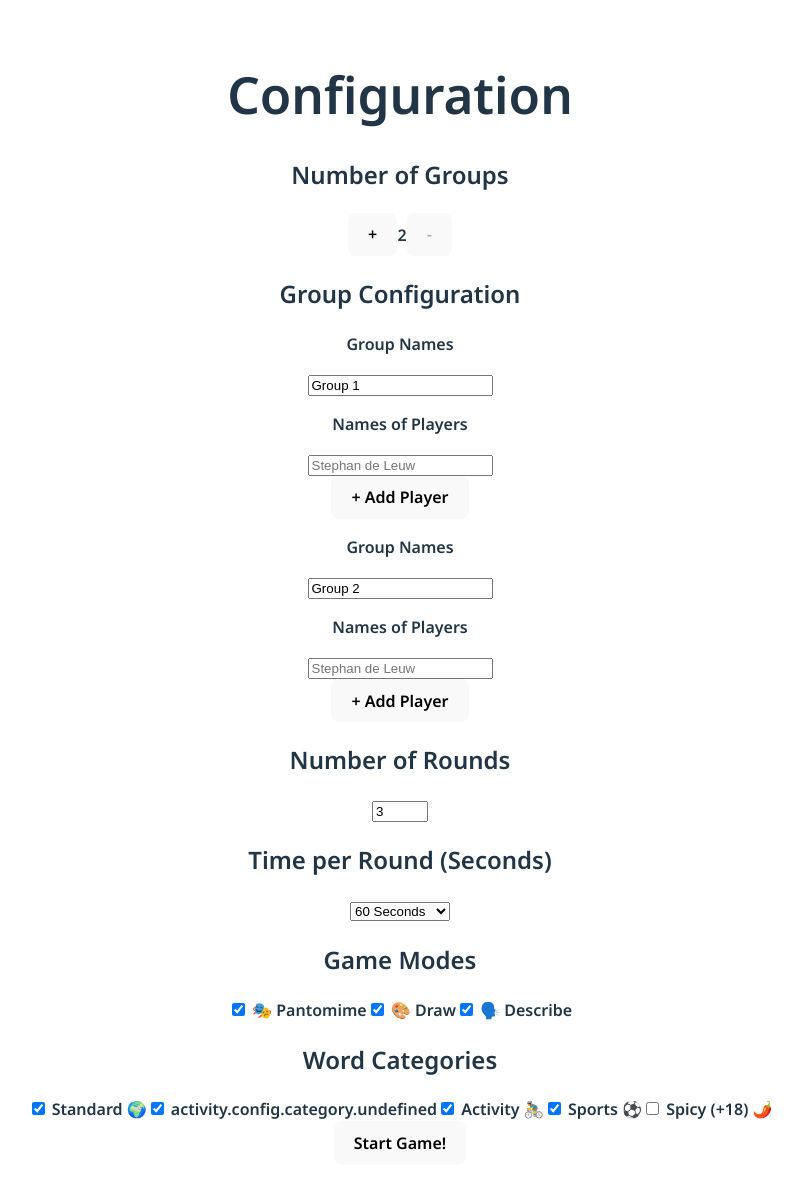
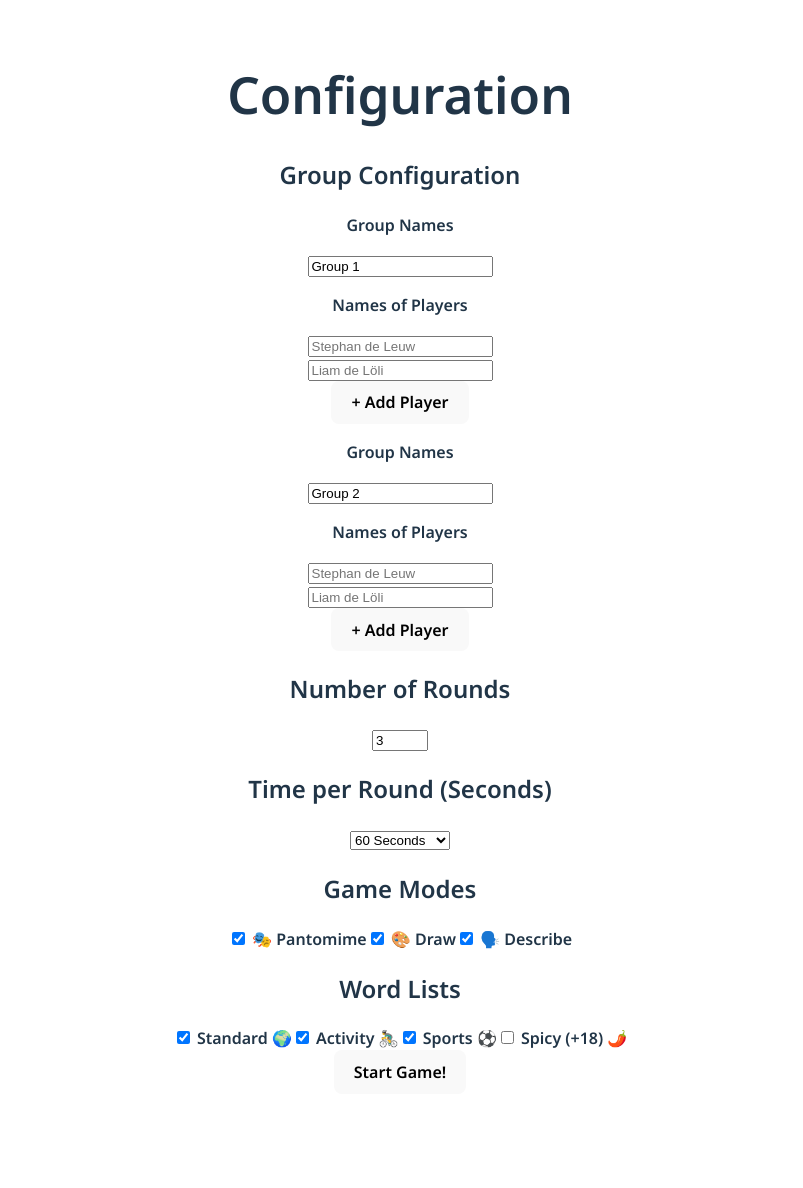
Before and after one commit to hagmannStephan/prosecco-party-vue, a Vue app: page /activity/game-config in a window 1280 px wide. Shown: the top 1188 px of the page, without its empty margins (240-1043 px from the left). After the commit the page ends 1126 px from the top, so only its background shows below. Built offline with nearby package versions, Linux system fonts and the light colour scheme.

Commit message:
chore: updated activity config so that it complies with new gameStore

```diff
--- a/src/helpers/Activity/wordListHelper.ts
+++ b/src/helpers/Activity/wordListHelper.ts
@@ -31,17 +31,11 @@ export function getRandomWord(): WordEntry | string {
 }
 
 export function getWordListCategories(): string[] {
-    const wordListStore = useWordListStore()
-    const languageSettingsStore = useLanguageSettingsStore()
-
-    // Make sure store is initialized first
-    if (!wordListStore.isInitialized) {
-        console.warn('[getWordListCategories] Word list store not initialized')
-        return []
-    }
-
-    const language = languageSettingsStore.getLanguage()
-
-    // Get all categories from the word list
-    return wordListStore.getAvailableCategories(language)
+    // TODO: Don't hardcode this, but check the store for available categories
+    return [
+        'standard',
+        'activity',
+        'sport',
+        'spicy',
+    ]
  }
--- a/src/locales/de/games/activity/ActivityConfig.ts
+++ b/src/locales/de/games/activity/ActivityConfig.ts
@@ -28,8 +28,8 @@ export default {
         "draw": "🎨 Zeichnen",
         "describe": "🗣️ Beschreiben",
     },
-    "category": {
-        "title": "Wörterkategorien",
+    "wordlist": {
+        "title": "Wörterlisten",
         "standard": "Standard 🌍",
         "activity": "Aktivität 🚴‍♂️",
         "sport": "Sport ⚽",
@@ -42,7 +42,8 @@ export default {
         "min-groups": "Es müssen mindestens 2 Gruppen gebildet werden.",
         "min-players-per-group": "Es muss mindestens 1 Spieler pro Gruppe geben.",
         "group-name-required": "Bitte geben Sie einen Namen für alle Gruppen ein.",
-        "category-required": "Bitte wählen Sie mindestens eine Kategorie.",
+        "wordlist-required": "Bitte wählen Sie mindestens eine Liste.",
+        "rounds-range": "Es muss mindestens 1 Runde gespielt werden.",
     },
     "start-game": "Spiel starten!",
 }
--- a/src/locales/en/games/activity/ActivityConfig.ts
+++ b/src/locales/en/games/activity/ActivityConfig.ts
@@ -28,8 +28,8 @@ export default {
         "draw": "🎨 Draw",
         "describe": "🗣️ Describe",
     },
-    "category": {
-        "title": "Word Categories",
+    "wordlist": {
+        "title": "Word Lists",
         "standard": "Standard 🌍",
         "activity": "Activity 🚴‍♂️",
         "sport": "Sports ⚽",
@@ -42,7 +42,8 @@ export default {
         "min-groups": "At least 2 groups must be formed.",
         "min-players-per-group": "There must be at least 1 player per group.",
         "group-name-required": "Please enter a name for all groups.",
-        "category-required": "Please select at least one category.",
+        "wordlist-required": "Please select at least one word lists.",
+        "rounds-range": "You need to play at least 1 round"
     },
     "start-game": "Start Game!",
 }
--- a/src/views/games/activity/ActivityBreak.vue
+++ b/src/views/games/activity/ActivityBreak.vue
@@ -39,6 +39,6 @@ onMounted(() => {
     <h1>{{ currentPlayerName + t('activity.break.title') }}</h1>
     <h2>{{ t('activity.break.team') + ': ' + currentGroupName }}</h2>
     <h2>{{ t('activity.break.mode.title') }}</h2>
-    <p>{{ t(`activity.break.mode.${gS.getCurrentGameMode?.name || 'pantomime'}`) }}</p>
+    <p>{{ t(`activity.break.mode.${gS.getCurrentWordList || 'pantomime'}`) }}</p>
     <button @click="pushRouter('/activity')">{{ t('activity.break.button.start') }}</button>
 </template>
--- a/src/views/games/activity/ActivityConfig.vue
+++ b/src/views/games/activity/ActivityConfig.vue
@@ -11,51 +11,30 @@ const pushRouter = usePushRouter();
 const gameStore = useGameStore();
 const wordListStore = useWordListStore();
 
-// Form data
+// Form data - exactly 2 groups, no more, no less
 const groups = ref([
-  { id: 0, name: t('activity.config.groups.default', { num: 1 }), players: [{ id: 0, name: '' }] },
-  { id: 1, name: t('activity.config.groups.default', { num: 2 }), players: [{ id: 0, name: '' }] }
+  { id: 0, name: t('activity.config.groups.default', { num: 1 }), players: [{ id: 0, name: '' }, { id: 1, name: '' }] },
+  { id: 1, name: t('activity.config.groups.default', { num: 2 }), players: [{ id: 0, name: '' }, { id: 1, name: '' }] }
 ]);
 const rounds = ref(3);
 const timePerRound = ref(60);
 const selectedGameModes = ref(['pantomime', 'draw', 'describe']);
 const gameModes = ['pantomime', 'draw', 'describe'];
-const wordCategories = ref<string[]>([]);
-const defaultCategories = ref<string[]>([]);  // Exclude 'spicy' category by default
-const selectedCategories = ref<string[]>([]);
+const allowedWordLists = ref<string[]>([]);
+const defaultWordLists = ref<string[]>([]);  // Exclude 'spicy' category by default
+const selectedWordLists = ref<string[]>([]);
 
 onMounted(async () => {
   if (!wordListStore.isInitialized) {
     await wordListStore.init();
   }
 
-  const categories = getWordListCategories();
+  const wordLists = getWordListCategories();
 
-  wordCategories.value = categories;
-  defaultCategories.value = categories.filter(cat => cat !== 'spicy');
-  selectedCategories.value = defaultCategories.value;
+  allowedWordLists.value = wordLists;
+  defaultWordLists.value = wordLists.filter(list => list !== 'spicy');
+  selectedWordLists.value = defaultWordLists.value;
 });
-
-
-// Add a new group
-const addGroup = () => {
-  const newId = groups.value.length;
-  groups.value.push({
-    id: newId,
-    name: t('activity.config.groups.default', { num: newId + 1 }),
-    players: [{ id: 0, name: '' }]
-  });
-};
-
-// Remove a group
-const removeGroup = (id: number) => {
-  if (groups.value.length > 2) {
-    groups.value = groups.value.filter(group => group.id !== id);
-    groups.value.forEach((group, index) => {
-      group.id = index;
-    });
-  }
-};
 
 // Add a player to a group
 const addPlayer = (groupId: number) => {
@@ -66,10 +45,10 @@ const addPlayer = (groupId: number) => {
   }
 };
 
-// Remove a player from a group
+// Remove a player from a group (minimum 2 players required)
 const removePlayer = (groupId: number, playerId: number) => {
   const group = groups.value.find(g => g.id === groupId);
-  if (group && group.players.length > 1) {
+  if (group && group.players.length > 2) {
     group.players = group.players.filter(player => player.id !== playerId);
     // Reassign IDs to ensure sequential ordering
     group.players.forEach((player, index) => {
@@ -80,15 +59,9 @@ const removePlayer = (groupId: number, playerId: number) => {
 
 // Submit the form and start the game
 const startGame = () => {
-  // Validate that we have at least 2 groups
-  if (groups.value.length < 2) {
-    alert(t('activity.config.error.min-groups'));
-    return;
-  }
-
-  // Validate that each group has at least one player
-  if (groups.value.some(group => group.players.length === 0)) {
-    alert(t('activity.config.error.min-players-per-group'));
+  // Validate that each group has at least two players
+  if (groups.value.some(group => group.players.length < 2)) {
+    alert(t('activity.config.error.min-players-per-group-two'));
     return;
   }
 
@@ -112,15 +85,20 @@ const startGame = () => {
     return;
   }
 
-  // Validate that at least one category is selected
-  if (selectedCategories.value.length === 0) {
-    alert(t('activity.config.error.category-required'));
+  // Validate that at least one word list is selected
+  if (selectedWordLists.value.length === 0) {
+    alert(t('activity.config.error.wordlist-required'));
     return;
   }
 
+  // Validate that at least one round is set
+  if (rounds.value < 1) {
+    alert(t('activity.config.error.rounds-range'));
+    return;
+  }
 
   // Save settings to the store - match the structure used in tests
-  gameStore.setGameSettings({
+  gameStore.setGameStore({
     groups: groups.value.map(group => ({
       ...group,
       score: 0,
@@ -129,7 +107,7 @@ const startGame = () => {
     rounds: rounds.value,
     timePerRound: timePerRound.value,
     gameModes: selectedGameModes.value,
-    wordCategories: selectedCategories.value,
+    allowedWordLists: selectedWordLists.value,
     currentRound: 0,
     currentGroupIndex: 0
   });
@@ -149,16 +127,6 @@ function getPlayerPlaceholder(index: number) {
   <div class="config-container">
     <h1>{{ t('activity.config.title') }}</h1>
 
-    <div class="form-section">
-      <h2>{{ t('activity.config.groups.num') }}</h2>
-      <div class="group-controls">
-        <button @click="addGroup" class="control-button">+</button>
-        <span>{{ groups.length }}</span>
-        <button @click="() => groups.length > 2 && removeGroup(groups[groups.length - 1].id)" class="control-button"
-          :disabled="groups.length <= 2">-</button>
-      </div>
-    </div>
-
     <div class="form-section groups-section">
       <h2>{{ t('activity.config.groups.setup') }}</h2>
 
@@ -167,13 +135,12 @@ function getPlayerPlaceholder(index: number) {
         <div class="group-header">
           <input v-model="group.name" type="text" :placeholder="t('activity.config.groups.name-placeholder')"
             class="group-name-input" required />
-          <button v-if="groups.length > 2" @click="() => removeGroup(group.id)" class="remove-button">×</button>
         </div>
         <p>{{ t('activity.config.player.name') }}</p>
         <div class="group-players">
           <div v-for="(player, idx) in group.players" :key="player.id" class="player-input">
             <input v-model="player.name" type="text" :placeholder="getPlayerPlaceholder(idx)" required />
-            <button v-if="group.players.length > 1" @click="() => removePlayer(group.id, player.id)"
+            <button v-if="group.players.length > 2" @click="() => removePlayer(group.id, player.id)"
               class="remove-button">×</button>
           </div>
 
@@ -209,20 +176,18 @@ function getPlayerPlaceholder(index: number) {
       </div>
     </div>
 
-  <div class="form-section">
-    <h2>{{ t('activity.config.category.title') }}</h2>
-    <div class="game-modes">
-      <label v-for="category in wordCategories" :key="category" class="game-mode-option">
-        <input type="checkbox" :value="category" v-model="selectedCategories" />
-        {{ t(`activity.config.category.${category}`, category) }}
-      </label>
+    <div class="form-section">
+      <h2>{{ t('activity.config.wordlist.title') }}</h2>
+      <div class="game-modes">
+        <label v-for="wordList in allowedWordLists" :key="wordList" class="game-mode-option">
+          <input type="checkbox" :value="wordList" v-model="selectedWordLists" />
+          {{ t(`activity.config.wordlist.${wordList}`, wordList) }}
+        </label>
+      </div>
     </div>
-  </div>
 
     <button @click="startGame" class="start-button">
       {{ t('activity.config.start-game') }}
     </button>
   </div>
-  <!-- TODO: Add option to modify word list if PWA -->
-  <!-- TODO: Add option to add own game modes -->
 </template>
```
